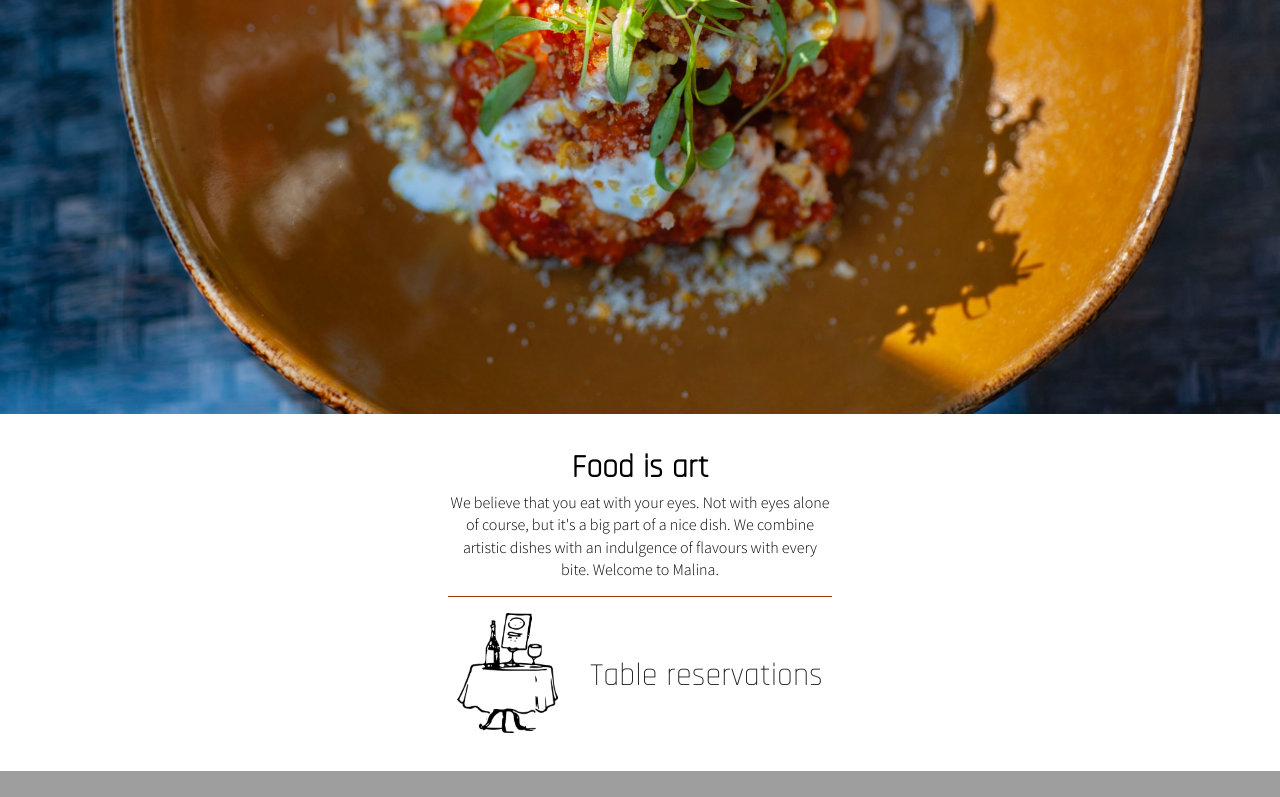
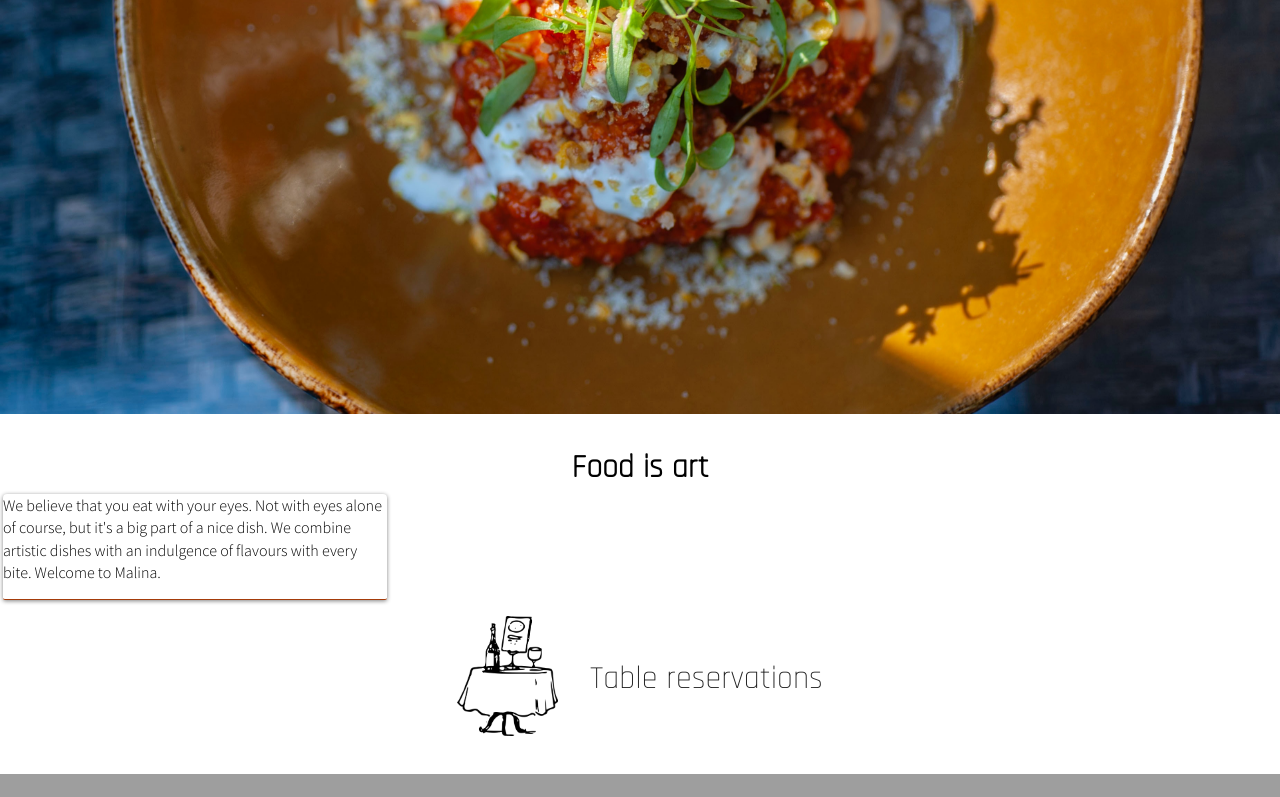
Before and after one commit to JuliaLahdo/malina-restaurant, a React (Create React App) app: page / in a window 1280 px wide. Shown: the part 386-1183 px from the top of the page. Built offline with nearby package versions, Linux system fonts and the light colour scheme; grey boxes are pictures that could not be loaded; the HTML template or start-up script is replaced by a standard one.

Commit message:
admin css

```diff
--- a/src/Pages/Admin/Admin.css
+++ b/src/Pages/Admin/Admin.css
@@ -6,20 +6,86 @@
         background: url("../../Images/admintime.jpg") center / cover no-repeat;
         margin-bottom: 2em;
     }
+    *{
+        box-sizing: border-box;
+        margin: 0;
+        padding: 0;
+    }
+
+    body{
+        line-height: 1.4;
+    }
+
+    a{
+        text-decoration: none;
+    }
+
+    a:hover{
+        color: #E87421;
+        text-decoration: none;
+    }
+
+    .pageContainer{
+        display: flex;
+        justify-content: center;
+        flex-flow: row wrap;
+        list-style: none;
+        margin: 10px 10px 10px 10px;
+
+    }
+
+    .pageHeading{
+        font-family: 'Rajdhani', sans-serif;
+    }
+
+    .pageDescription{
+        font-family: 'Source Sans Pro', sans-serif;
+        max-width: 90%;
+        min-width: 100px;
+        margin: 3px;
+        border-bottom: 1px solid #A43B0A;
+
+        margin-bottom: 1em;
+        padding-bottom: 1em;
+        text-align: left;
+        border-radius: 4px 4px 2px 2px;
+        box-shadow: 0px 1px 4px grey;
+    }
+
+    .bodyText{
+        font-family: 'Source Sans Pro', sans-serif;
+    }
+
+    .returnHomeLink{
+        font-family: 'Source Sans Pro', sans-serif;
+        color: #A43B0A;
+        display: inline-block;
+        /* text-align: center; */
+        /* align-items: center; */
+        /* margin: 0 auto; */
+    }
 }
 
 /* Small devices (landscape phones, 576px and up) */
 @media (min-width: 576px) {
-
+    .pageDescription{
+        max-width: 50%;
+    }
 }
 
 /* Medium devices (tablets, 768px and up) */
 @media (min-width: 768px) {
+    .pageDescription{
+        max-width: 40%;
+    }
 
 }
 
 /* Large devices (desktops, 992px and up) */
 @media (min-width: 992px) {
+    .pageDescription{
+        max-width: 30%;
+    }
 
 }
 
--- a/src/Pages/Admin/Admin.tsx
+++ b/src/Pages/Admin/Admin.tsx
@@ -93,13 +93,12 @@ class Admin extends React.Component<{}, IAdminState> {
         return (
             <div>
                 <Header images="adminHeaderImage" title="Admin bookings" />
-                <ul>
+                <ul className="pageContainer">
                 {
                     this.state.reservations.map( (booking: any) => {
-
                         let url = "/Admin/Edit/" + booking.id;
                         return (
-                <li key={"Reservation: " + booking.id}>
+                        <li className="pageDescription" key={"Reservation: " + booking.id}>
                         {/* <Link to={Admin/Edit/${booking.id}}>{booking.id}</Link> */}
                         {/* <Link to={accordion/${booking.booking_ID}}> */}
                         {/* <Link to={'Admin/Edit/'#{booking.id}}">{booking.id}</Link> */}
```
Lines whose indentation alone changed are shown as unchanged.
